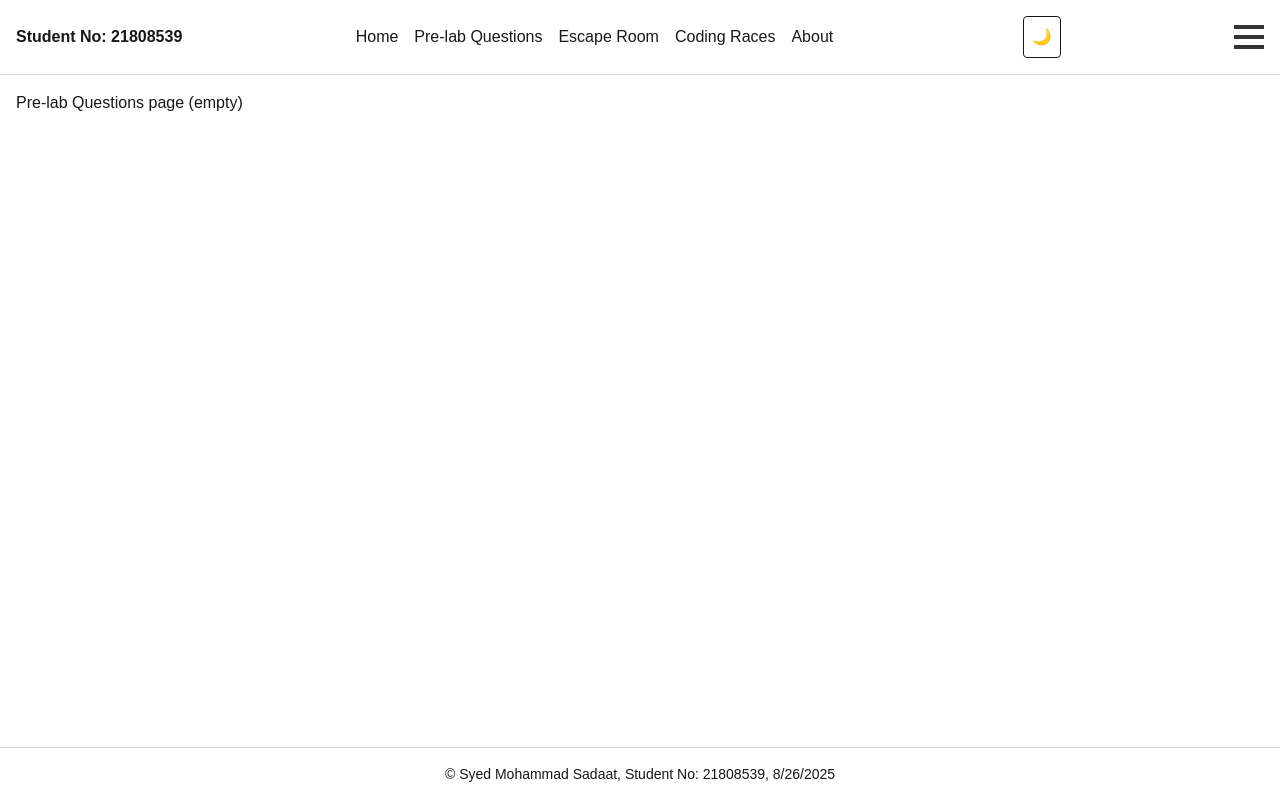
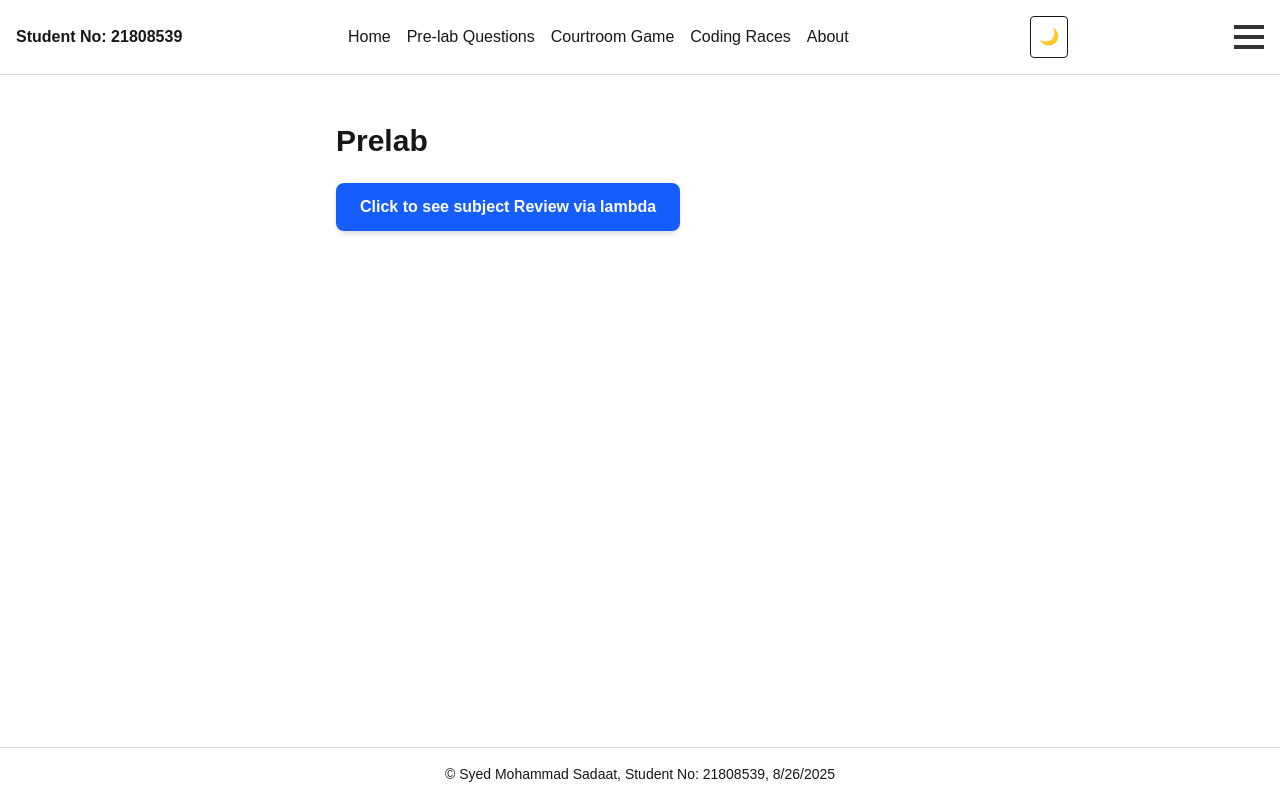
Before and after one commit to Sadaat17/cwa-Assignment, a Next.js app: page /prelab in a window 1280 px wide. Built offline with nearby package versions, Linux system fonts and the light colour scheme.

Commit message:
Lambda Function added to Subject review Page

```diff
--- a/app/escape-room/page.tsx
+++ b/app/escape-room/page.tsx
@@ -592,7 +592,7 @@ export default function CourtroomGame() {
                                             Congratulations!
                                         </h2>
                                         <p className="text-gray-700 mb-2">
-                                            You&apos;ve completed all debugging challenges!
+                                            You've completed all debugging challenges!
                                         </p>
                                         <p className="text-gray-600 mb-6">
                                             Time: <span className="font-bold">{time}s</span>
@@ -656,7 +656,7 @@ export default function CourtroomGame() {
                                         <p className="text-gray-700 mb-2">
                                             {scene === "courtroom"
                                                 ? "You ignored too many urgent messages and were sent to the courtroom!"
-                                                : "Time&apos;s up! You ran out of time to complete the challenges."}
+                                                : "Time's up! You ran out of time to complete the challenges."}
                                         </p>
                                         <p className="text-gray-600 mb-2">
                                             Time: <span className="font-bold">{time}s</span>
--- a/app/prelab/page.tsx
+++ b/app/prelab/page.tsx
@@ -1,3 +1,63 @@
+'use client';
+
+import { useState } from 'react';
+
 export default function PrelabPage() {
-    return <div>Pre-lab Questions page (empty)</div>;
+    const [review, setReview] = useState<string>('');
+    const [loading, setLoading] = useState<boolean>(false);
+    const [error, setError] = useState<string>('');
+
+    const fetchLambdaReview = async () => {
+        setLoading(true);
+        setError('');
+        setReview('');
+
+        try {
+            const response = await fetch('https://68hrbqi2ij.execute-api.us-east-1.amazonaws.com/Dev');
+
+            if (!response.ok) {
+                throw new Error(`HTTP error! status: ${response.status}`);
+            }
+
+            const data = await response.json();
+
+            // Parse the response - the body contains a stringified string
+            const reviewText = typeof data.body === 'string'
+                ? JSON.parse(data.body)
+                : data.body;
+
+            setReview(reviewText);
+        } catch (err) {
+            setError(err instanceof Error ? err.message : 'Failed to fetch review');
+        } finally {
+            setLoading(false);
+        }
+    };
+
+    return (
+        <div className="container mx-auto p-8 max-w-2xl">
+            <h1 className="text-3xl font-bold mb-6">Prelab</h1>
+
+            <button
+                onClick={fetchLambdaReview}
+                disabled={loading}
+                className="bg-blue-600 hover:bg-blue-700 disabled:bg-blue-400 text-white font-semibold py-3 px-6 rounded-lg shadow-md transition duration-200 ease-in-out transform hover:scale-105 disabled:transform-none"
+            >
+                {loading ? 'Loading...' : 'Click to see subject Review via lambda'}
+            </button>
+
+            {error && (
+                <div className="mt-6 p-4 bg-red-100 border border-red-400 text-red-700 rounded-lg">
+                    <strong>Error:</strong> {error}
+                </div>
+            )}
+
+            {review && (
+                <div className="mt-6 p-6 bg-green-50 border border-green-200 rounded-lg shadow-sm">
+                    <h2 className="text-xl font-semibold mb-2 text-green-800">Subject Review:</h2>
+                    <p className="text-gray-700 text-lg">{review}</p>
+                </div>
+            )}
+        </div>
+    );
 }
--- a/components/Header.tsx
+++ b/components/Header.tsx
@@ -28,10 +28,10 @@ export default function Header() {
                             <Link href="/">Home</Link>
                         </li>
                         <li>
-                            <Link href="/prelab">Pre-lab Questions</Link>
+                            <Link href="/Subject Review">Pre-lab Questions</Link>
                         </li>
                         <li>
-                            <Link href="/escape-room">Escape Room</Link>
+                            <Link href="/Courtroom">Courtroom Game</Link>
                         </li>
                         <li>
                             <Link href="/coding-races">Coding Races</Link>
--- a/config/config.json
+++ b/config/config.json
@@ -3,7 +3,7 @@
         "username": "postgres",
         "password": "postgres",
         "database": "courtroom_db",
-    "host": "postgres",
+        "host": "localhost",
         "port": 5432,
         "dialect": "postgres",
         "logging": false
--- a/docker-compose.yml
+++ b/docker-compose.yml
@@ -45,28 +45,6 @@ services:
     networks:
       - courtroom-network
 
-  migrate:
-    build:
-      context: .
-      dockerfile: Dockerfile
-      target: builder
-    image: assignment-1-migrate
-    container_name: courtroom_migrate
-    environment:
-      - DATABASE_URL=postgresql://postgres:postgres@postgres:5432/courtroom_db
-      - DB_HOST=postgres
-      - DB_PORT=5432
-      - DB_NAME=courtroom_db
-      - DB_USER=postgres
-      - DB_PASSWORD=postgres
-      - NODE_ENV=development
-    depends_on:
-      postgres:
-        condition: service_healthy
-    networks:
-      - courtroom-network
-    command: ["npx", "sequelize-cli", "db:migrate"]
-
   jaeger:
     image: jaegertracing/all-in-one:latest
     container_name: courtroom_jaeger
```
Lines whose indentation alone changed are shown as unchanged.
